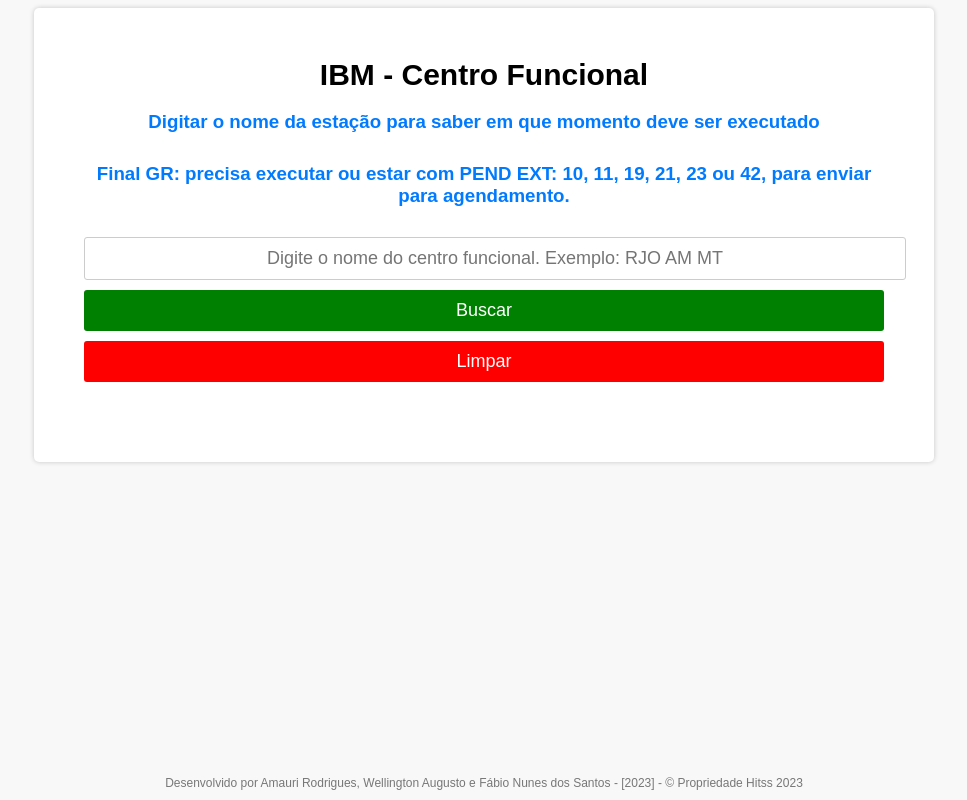
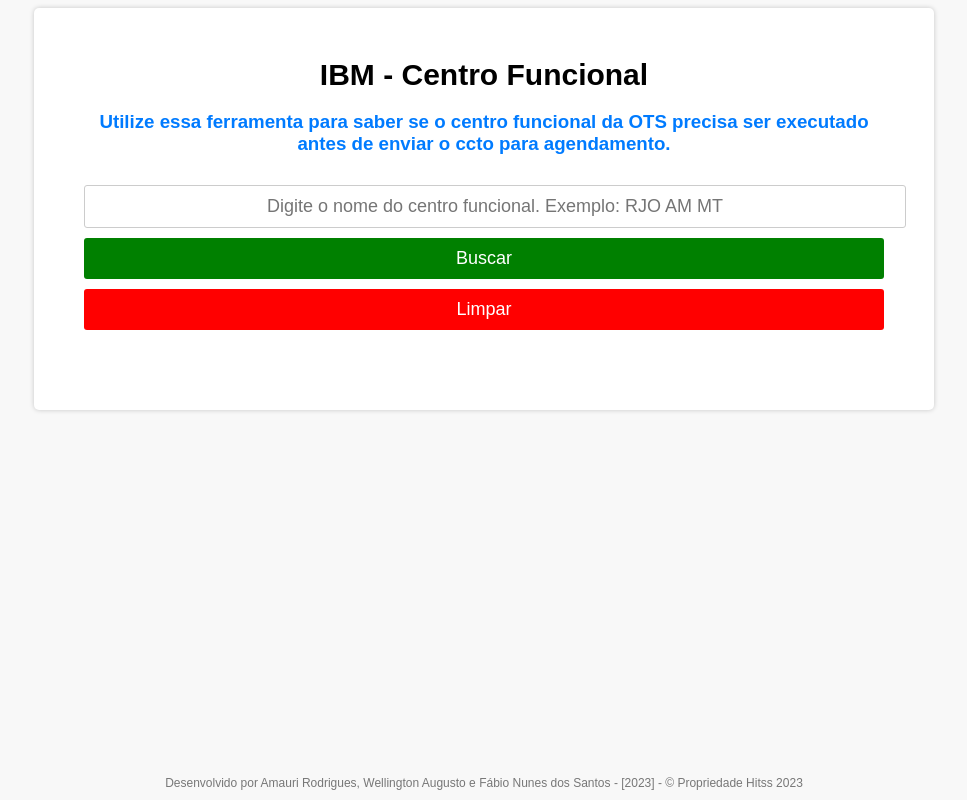
Before and after one commit to Buffer-TI/centro_funcional, a plain HTML site: page index.html in a window 1280 px wide. Shown: the whole page, without its empty margins (156-1123 px from the left). Drawn offline with Linux system fonts and the light colour scheme.

Commit message:
instrução

```diff
--- a/index.html
+++ b/index.html
@@ -10,8 +10,7 @@
 <body>
     <div class="container">
         <label for="sigla">IBM - Centro Funcional</label>
-        <h3>Digitar o nome da estação para saber em que momento deve ser executado</h3>
-        <h3>Final GR: precisa executar ou estar com PEND EXT: 10, 11, 19, 21, 23 ou 42, para enviar para agendamento.</h2>
+        <h3>Utilize essa ferramenta para saber se o centro funcional da OTS precisa ser executado antes de enviar o ccto para agendamento.</h3>
         <input type="text" id="sigla" placeholder="Digite o nome do centro funcional. Exemplo: RJO AM MT">
         <button class="buscar-btn" onclick="buscarEstacao()">Buscar</button>
         <button class="limpar-btn" onclick="limparDados()">Limpar</button>
```
